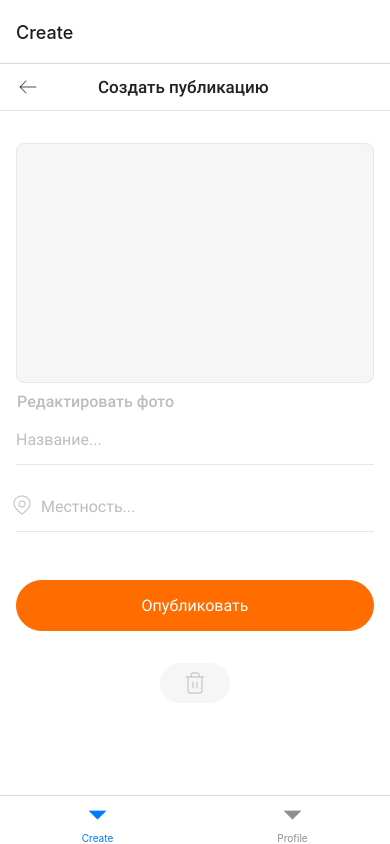
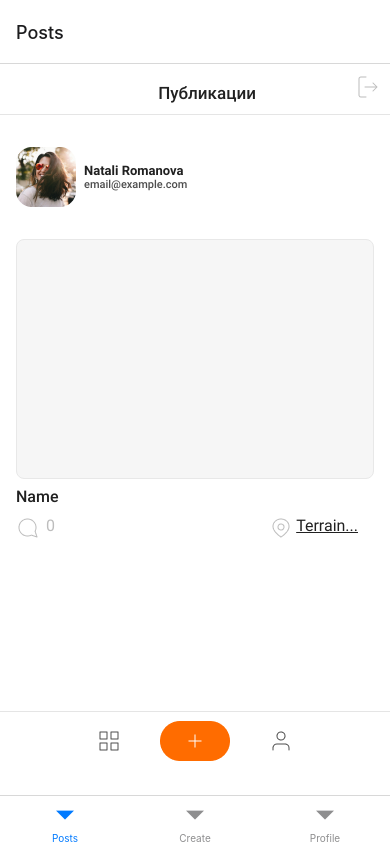
Before and after one commit to Tasha1003Natasha/react-native, a React Native app: screen /Posts in a window 390 px wide. Built offline with nearby package versions, Linux system fonts and the light colour scheme.

Commit message:
PostsScreen update

```diff
--- a/App.js
+++ b/App.js
@@ -43,7 +43,7 @@ export default function App() {
   return (
     <NavigationContainer onLayout={onLayoutRootView}>
       <MainTab.Navigator>
-        {/* <MainTab.Screen name="Posts" component={PostsScreen} /> */}
+        <MainTab.Screen name="Posts" component={PostsScreen} />
         <MainTab.Screen name="Create" component={CreateScreen} />
         <MainTab.Screen name="Profile" component={ProfileScreen} />
       </MainTab.Navigator>
--- a/screens/mainScreen/PostsScreen.js
+++ b/screens/mainScreen/PostsScreen.js
@@ -1,4 +1,4 @@
-import React from "react";
+import React, { useState } from "react";
 import {
   View,
   Text,
@@ -9,6 +9,9 @@ import {
 } from "react-native";
 
 export const PostsScreen = () => {
+  const [number, setNumber] = useState(0);
+  const handleClick = () => setNumber(number + 1);
+
   return (
     <View style={styles.container}>
       <TouchableOpacity style={styles.containerPosts}>
@@ -20,6 +23,7 @@ export const PostsScreen = () => {
       </TouchableOpacity>
       <View style={styles.postsLine} />
 
+      <View style={styles.section}>
         <View style={styles.containerImage}>
           <ImageBackground
             source={require("../../assets/defult.png")}
@@ -29,6 +33,37 @@ export const PostsScreen = () => {
           <View style={styles.containerUser}>
             <Text style={styles.textUser}>Natali Romanova</Text>
             <Text style={styles.emailUser}>email@example.com</Text>
+          </View>
+        </View>
+
+        {/* Posts */}
+        <View style={styles.containerCreateScreen}>
+          <TouchableOpacity style={styles.containerScreen}>
+            <Image
+              // source={require("../../assets/icon_screen.png")}
+              style={styles.imageScreen}
+            />
+          </TouchableOpacity>
+
+          <Text style={styles.textScreen}>Name</Text>
+
+          <View style={styles.containerPostScreen}>
+            <TouchableOpacity
+              style={styles.containerComment}
+              onPress={handleClick}
+            >
+              <Image source={require("../../assets/message.png")} />
+              <Text style={styles.comment}>{number}</Text>
+            </TouchableOpacity>
+
+            <TouchableOpacity style={styles.containerMap}>
+              <Image
+                source={require("../../assets/map.png")}
+                style={styles.iconMap}
+              />
+              <Text style={styles.terrainScreen}>Terrain...</Text>
+            </TouchableOpacity>
+          </View>
         </View>
       </View>
 
@@ -51,6 +86,7 @@ const styles = StyleSheet.create({
   container: {
     flex: 1,
     backgroundColor: "#FFFFFF",
+    position: "relative",
   },
   containerPosts: {
     paddingTop: 11,
@@ -74,8 +110,12 @@ const styles = StyleSheet.create({
     borderBottomColor: "#E5E5E5",
     borderBottomWidth: 1,
   },
+
+  ////////Posts/////////
+  section: {
+    flex: 1,
+  },
   containerImage: {
-    flex: 1,
     flexDirection: "row",
   },
   image: {
@@ -99,8 +139,62 @@ const styles = StyleSheet.create({
     fontSize: 11,
     fontFamily: "Roboto-Medium",
   },
+  // Image
+  containerCreateScreen: {
+    paddingHorizontal: 16,
+    marginTop: 32,
+  },
+  containerScreen: {
+    height: 240,
+    backgroundColor: "#F6F6F6",
+    borderRadius: 8,
+    borderWidth: 1,
+    borderColor: "#E8E8E8",
+    alignItems: "center",
+    justifyContent: "flex-start",
+  },
+  containerPostScreen: {
+    flexDirection: "row",
+    marginTop: 10,
+    // alignItems: "center",
+  },
+  textScreen: {
+    color: "#212121",
+    marginTop: 8,
+    fontSize: 16,
+    fontFamily: "Roboto-Medium",
+  },
+  // comment
+  containerComment: {
+    flex: 1,
+    flexDirection: "row",
+  },
+  comment: {
+    marginLeft: 6,
+    color: "#BDBDBD",
+    fontSize: 16,
+    fontFamily: "Roboto-Regular",
+  },
+  // map
+  containerMap: {
+    flexDirection: "row",
+    textAlign: "left",
+    marginRight: 16,
+  },
+  terrainScreen: {
+    color: "#212121",
+    fontSize: 16,
+    fontFamily: "Roboto-Regular",
+    textDecorationLine: "underline",
+  },
+  iconMap: {
+    marginRight: 3,
+  },
+
+  // //User
   containerToolbar: {
     flex: 1,
+    position: "absolute",
   },
   toolbarItems: {
     flexDirection: "row",
```
Also changed, not shown: assets/message.png (added). Lines whose indentation alone changed are shown as unchanged.
